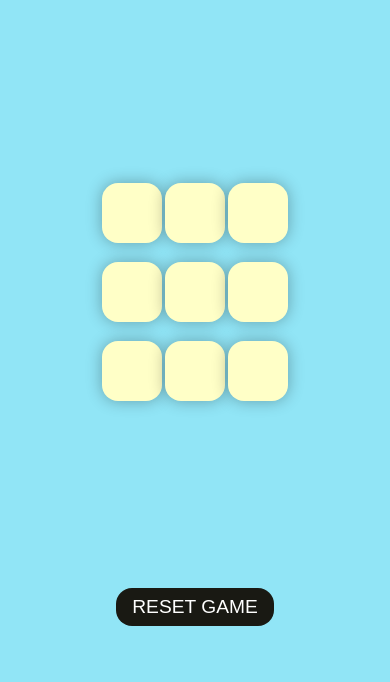
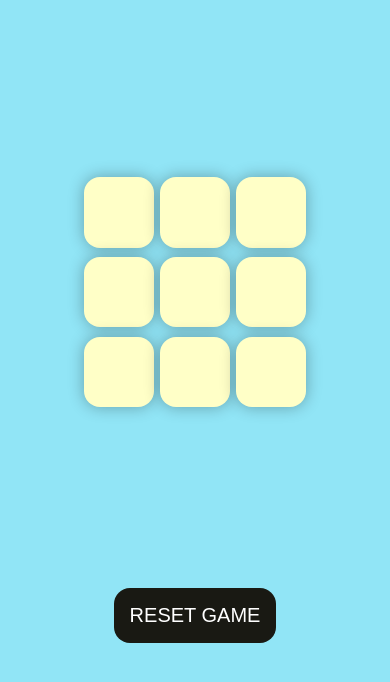
Before and after one commit to BhupalReddySama262318/TIC-TAC-TOE, a plain HTML site: page index.html in a window 390 px wide. Shown: the part 60-742 px from the top of the page. Drawn offline with Linux system fonts and the light colour scheme.

Commit message:
add new changes

```diff
--- a/style.css
+++ b/style.css
@@ -84,30 +84,3 @@ h1{
 .change{
     color: green;
 }
-
-@media (max-width: 480px) {
-    .game {
-        max-width: 100%; /* Adjust max-width to fill entire viewport on very small screens */
-        grid-gap: 3px; /* Further adjust gap between grid items for very small screens */
-    }
-
-    h1{
-        margin-top: 20px;
-    }
-
-    .box {
-        height: 60px; /* Further adjust height of each box for very small screens */
-        width: 60px; /* Further adjust width of each box for very small screens */
-        font-size: 2rem; /* Further adjust font size of X and O for very small screens */
-    }
-
-    #msg {
-        font-size: 3rem; /* Further adjust font size of win/draw message for very small screens */
-    }
-
-    #reset-btn,
-    #new-btn {
-        font-size: 1.2rem; /* Adjust font size of buttons for very small screens */
-        padding: 0.5rem 1rem; /* Adjust padding of buttons for very small screens */
-    }
-}
```
